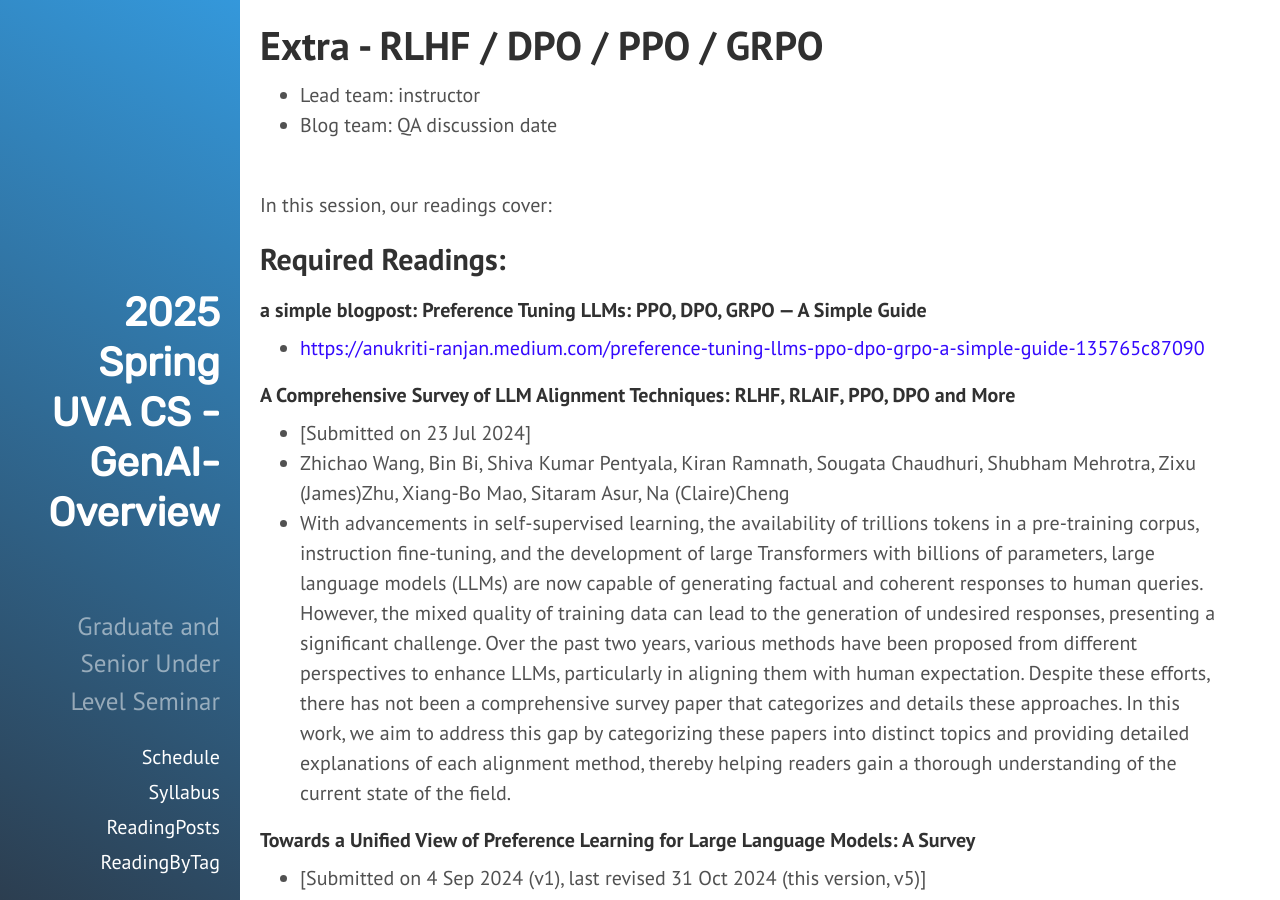
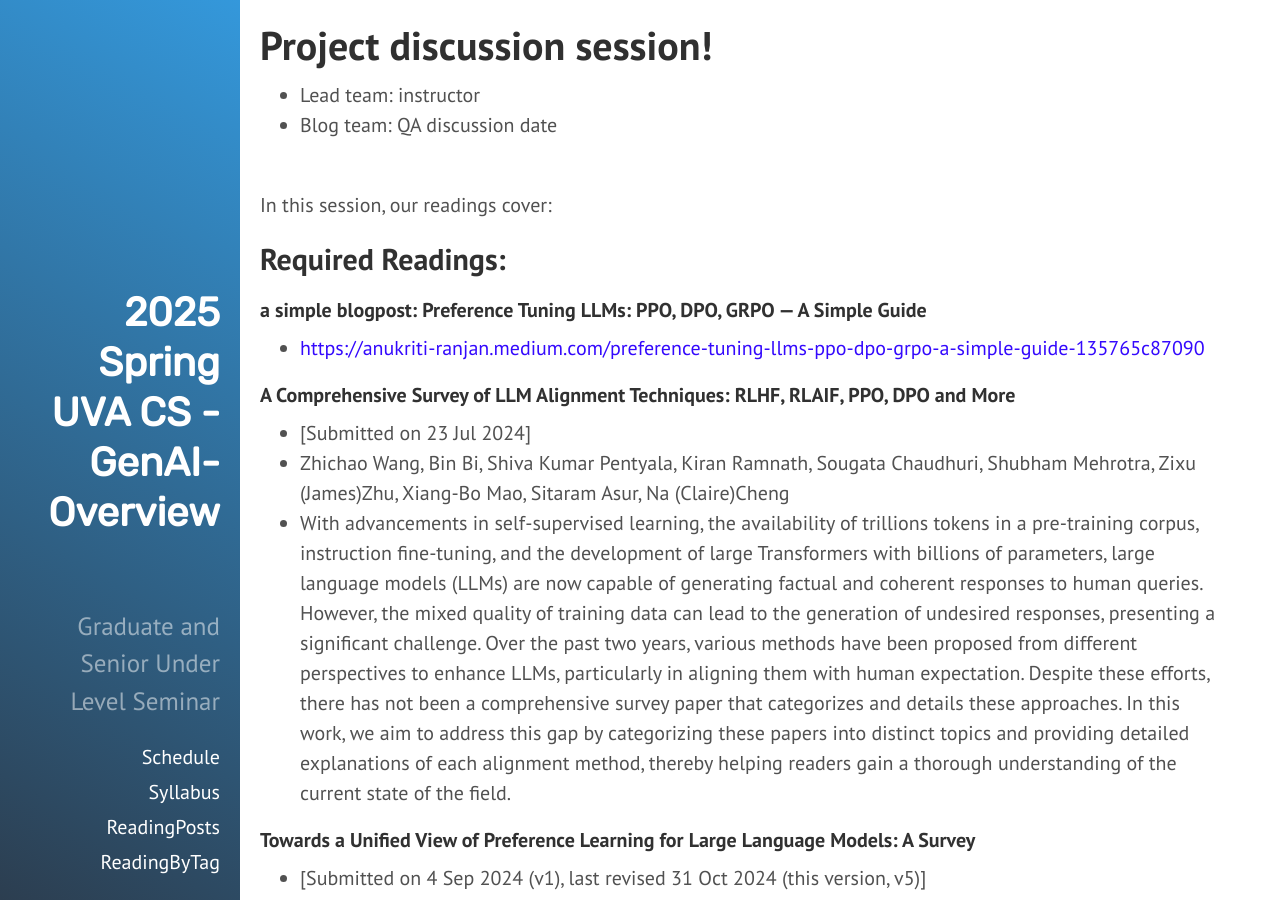
Before and after one commit to qiyanjun/2025sp-GenAI-overview, a Jekyll site: the page built from _contents/S0-L21.md, in a window 1280 px wide and 900 px high. Built offline with Jekyll 4.4.1, drawn with Linux system fonts in a browser that asks for light colours.

Commit message:
Update S0-L21.md

```diff
--- a/_contents/S0-L21.md
+++ b/_contents/S0-L21.md
@@ -1,6 +1,6 @@
 ---
 layout: post
-title: Extra - RLHF / DPO / PPO / GRPO
+title: Project discussion session!
 lecture:
 lectureVersion: next
 extraContent:
```
